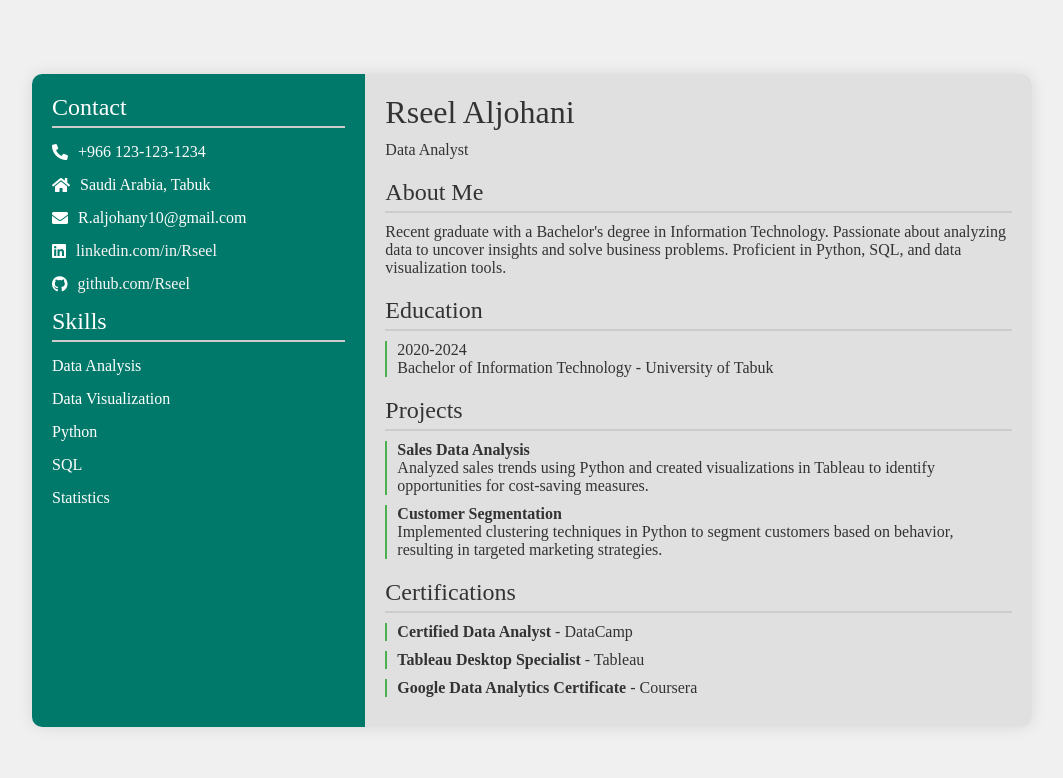
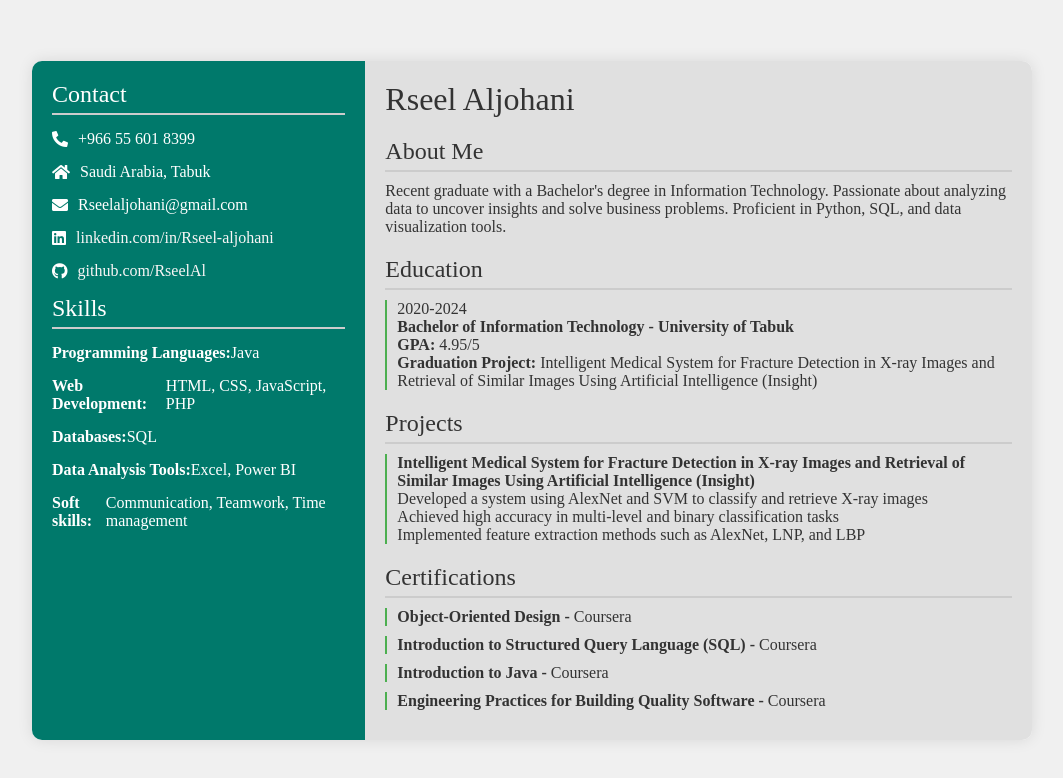
Before and after one commit to RseelAl/Rseel-Website-designCIT431, a plain HTML site: page index.html in a window 1280 px wide. Shown: the whole page, without its empty margins (108-1171 px from the left). Drawn offline with Linux system fonts and the light colour scheme.

Commit message:
Update index.html

```diff
--- a/index.html
+++ b/index.html
@@ -13,25 +13,24 @@
         <div class="card-one">
             <div class="contact-box">
                 <h2>Contact</h2>
-                <div><i class="fas fa-phone-alt"></i> +966 123-123-1234</div>
+                <div><i class="fas fa-phone-alt"></i> +966 55 601 8399</div>
                 <div><i class="fas fa-home"></i> Saudi Arabia, Tabuk</div>
-                <div><i class="fas fa-envelope"></i> R.aljohany10@gmail.com</div>
-                <div><i class="fab fa-linkedin"></i> <a href="https://www.linkedin.com/home" target="_blank">linkedin.com/in/Rseel</a></div>
-        <div><i class="fab fa-github"></i> <a href="https://github.com" target="_blank">github.com/Rseel</a></div>
+                <div><i class="fas fa-envelope"></i> Rseelaljohani@gmail.com</div>
+                <div><i class="fab fa-linkedin"></i> <a href="https://www.linkedin.com/in/rseel-aljohani-b8ab662ba/" target="_blank">linkedin.com/in/Rseel-aljohani</a></div>
+        <div><i class="fab fa-github"></i> <a href="https://github.com/RseelAl" target="_blank">github.com/RseelAl</a></div>
     </div>
 
             <div class="skills-box">
                 <h2>Skills</h2>
-                <div>Data Analysis</div>
-                <div>Data Visualization</div>
-                <div>Python</div>
-                <div>SQL</div>
-                <div>Statistics</div>
+                <div><b>Programming Languages:</b> Java</div>
+                <div><b>Web Development:</b> HTML, CSS, JavaScript, PHP</div>
+                <div><b>Databases:</b> SQL</div>
+                <div><b>Data Analysis Tools:</b> Excel, Power BI</div>
+                <div><b>Soft skills:</b> Communication, Teamwork, Time management</div>
             </div>
         </div>
         <div class="card-two">
             <h1>Rseel Aljohani</h1>
-            <p>Data Analyst</p>
             <section>
                 <h2>About Me</h2>
                 <p>Recent graduate with a Bachelor's degree in Information Technology. Passionate about analyzing data to uncover insights and solve business
@@ -42,7 +41,10 @@
                 <ul>
                     <li>
                     <div>2020-2024</div>
-                    <div>Bachelor of Information Technology - University of Tabuk</div>
+                    <div><b>Bachelor of Information Technology - University of Tabuk</b></div>
+                    <div><b>GPA:</b> 4.95/5</div>
+                    <div><b>Graduation Project:</b> Intelligent Medical System for Fracture Detection in X-ray Images and Retrieval
+                        of Similar Images Using Artificial Intelligence (Insight)</div>
                 </li>
                 </ul>
             </section>
@@ -50,33 +52,34 @@
                 <h2>Projects</h2>
                 <ul>
                     <li>
-                        <div><strong>Sales Data Analysis</strong></div>
-                        <div>Analyzed sales trends using Python and created visualizations in Tableau to identify opportunities for cost-saving measures.</div>
+                        <div><strong>Intelligent Medical System for Fracture Detection in X-ray Images and Retrieval of Similar Images
+                            Using Artificial Intelligence (Insight)</strong></div>
+                        <div>Developed a system using AlexNet and SVM to classify and retrieve X-ray images</div>
+                        <div>Achieved high accuracy in multi-level and binary classification tasks</div>
+                        <div>Implemented feature extraction methods such as AlexNet, LNP, and LBP</div>
                     </li>
                 </ul>
-                 <ul>
-                    <li>
-                        <div><strong>Customer Segmentation</strong> </div>
-                        <div>Implemented clustering techniques in Python to segment customers based on behavior, resulting in targeted marketing strategies.</div>
-                    </li>
-                </ul>
-
             </section>
             <section>
                 <h2>Certifications</h2>
                 <ul>
                     <li>
-                        <div><strong>Certified Data Analyst</strong> - DataCamp</div>
+                        <div><strong>Object-Oriented Design -</strong> Coursera</div>
                     </li>
                 </ul>
                  <ul>
                     <li>
-                        <div><strong>Tableau Desktop Specialist</strong> - Tableau</div>
+                        <div><strong>Introduction to Structured Query Language (SQL) -</strong> Coursera</div>
                     </li>
                 </ul>
                 <ul>
                     <li>
-                        <div><strong>Google Data Analytics Certificate</strong> - Coursera</div>
+                        <div><strong>Introduction to Java -</strong> Coursera</div>
+                    </li>
+                </ul>
+                <ul>
+                    <li>
+                        <div><strong>Engineering Practices for Building Quality Software -</strong> Coursera</div>
                     </li>
                 </ul>
 
```
